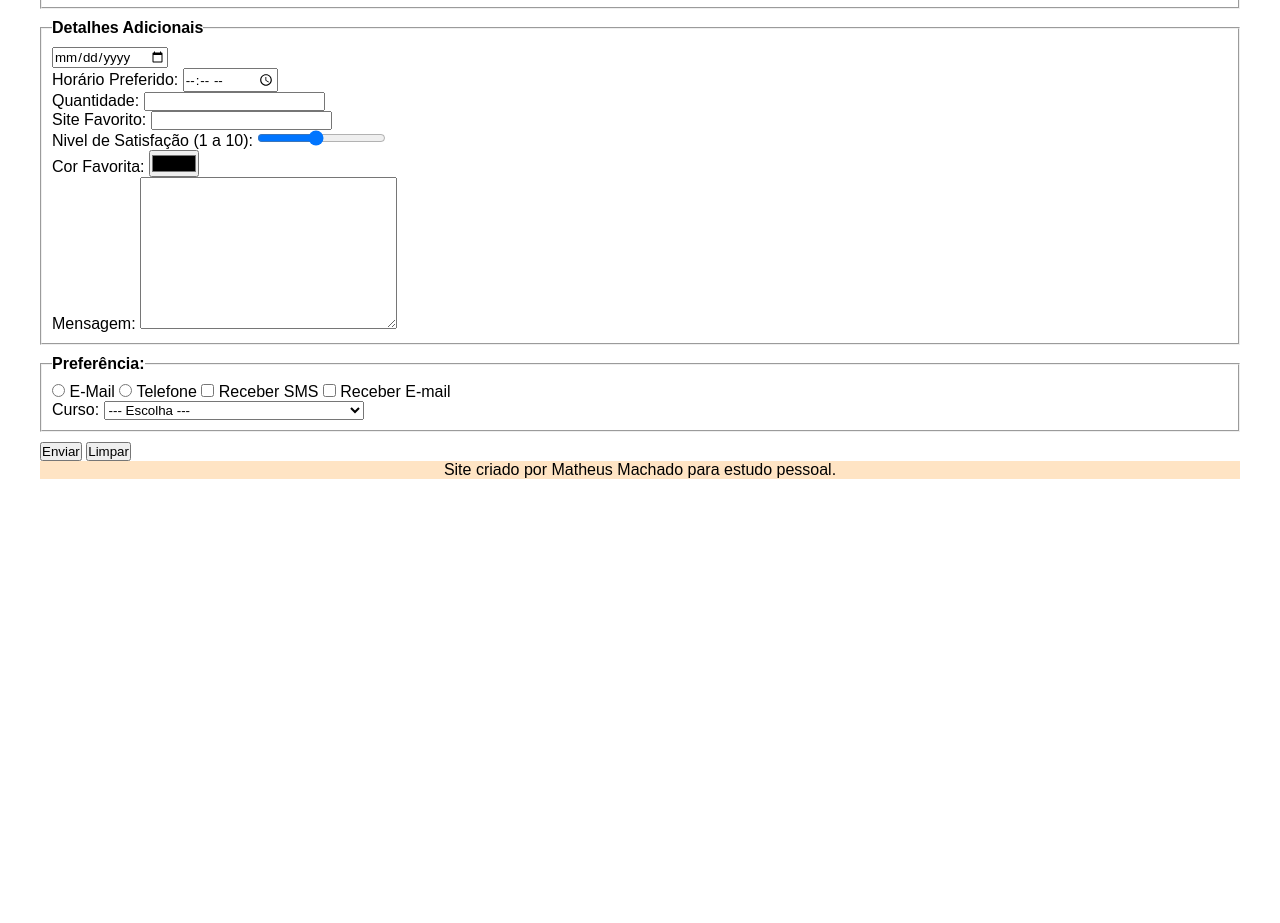
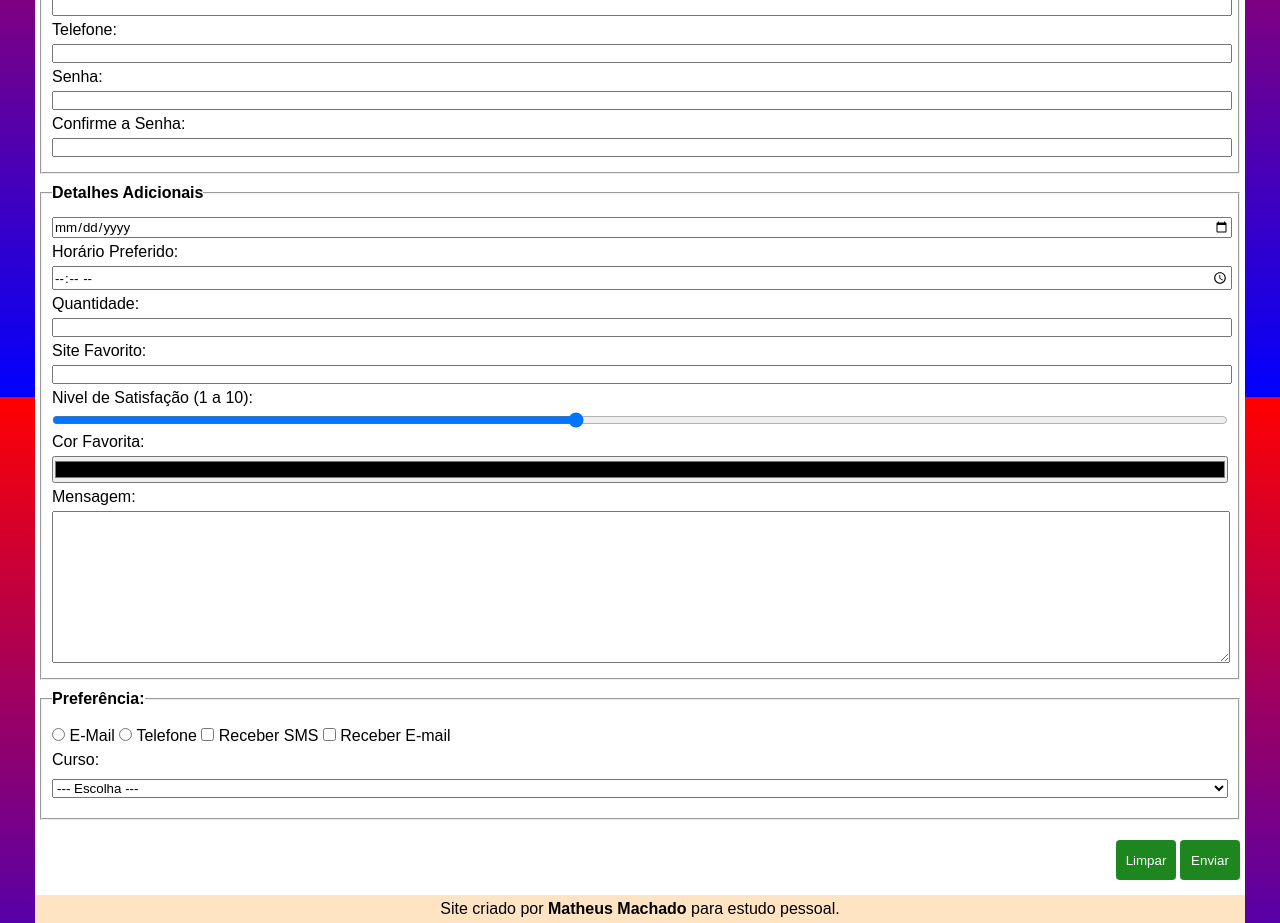
Before and after one commit to MatheusMachadoDM/faculdade, a plain HTML site: page Desenvolvimento Web Básico/aula5/contato.html in a window 1280 px wide. Shown: the part 403-1326 px from the top of the page. Before the commit the page ends 882 px from the top, so only its background shows below. Drawn offline with Linux system fonts and the light colour scheme.

Commit message:
Finalizando aula 5 de html

```diff
--- a/Desenvolvimento Web Básico/aula5/contato.html
+++ b/Desenvolvimento Web Básico/aula5/contato.html
@@ -6,14 +6,41 @@
     <title>Início</title>
     <link rel="stylesheet" href="estilos/style.css">
     <style>
-        fieldset{
+        .campo{
             margin: 10px 0px;
             padding: 10px;
             display: flex;
             flex-direction: column;
+
         }
         legend{
             font-weight: bold;
+        }
+        .campo input, textarea, select {
+        display: block;
+        width: 100%;
+        margin: 5px 0;
+        }
+        #campo2{
+            margin: 10px 0px;
+            padding: 10px;
+        }
+        #campo2 input, label, select{
+            margin: 10px 0;
+        }
+        #botaoDireita{
+            display: flex;
+            flex-direction: row-reverse;
+            gap: 4px
+        }
+        .botao{
+            color: white;
+            background-color: rgb(30, 134, 30);
+            border: 0;
+            border-radius: 4px;
+            width: 60px;
+            height: 40px;
+            margin: 10px 0px;
         }
 
     </style>
@@ -39,7 +66,7 @@
     <main>
         <h1>Formulário</h1>
         <form action="">
-            <fieldset>
+            <fieldset class="campo">
                 <legend>Informações pessoais</legend>
                 <p>
                     <label for="inome">Nome:</label>
@@ -62,7 +89,7 @@
                     <input type="password" name="confirmarSenha" id="iconfirmarSenha" required minlength="8" maxlength="20">
                 </p>
             </fieldset>
-            <fieldset>
+            <fieldset class="campo">
                 <legend>Detalhes Adicionais</legend>
                 <p>
                     <label for="iNascimento"></label>
@@ -93,19 +120,18 @@
                     <textarea name="mensagem" id="iMensagem" cols="30" rows="10"></textarea>
                 </p>
             </fieldset>
-            <fieldset>
+            <fieldset id="campo2">
                 <legend>Preferência: </legend>
 
-                <p>
-                    <input type="radio" name="emailRadio" id="iEmailradio">
+                    <input type="radio" name="notificacao" id="iEmailradio">
                     <label for="iEmailradio">E-Mail</label>
-                    <input type="radio" name="telefoneRadio" id="iTelefoneradio">
+                    <input type="radio" name="notificacao" id="iTelefoneradio">
                     <label for="iTelefoneradio">Telefone</label>
                     <input type="checkbox" name="sms" id="iSms">
                     <label for="iSms">Receber SMS</label>
                     <input type="checkbox" name="checkEmail" id="iCheckEmail">
-                    <label for="iSms">Receber E-mail</label>
-                </p>
+                    <label for="iCheckEmail">Receber E-mail</label>
+
                 <p>
                     <label for="iCurso">Curso:</label>
                     <select name="estado" id="iestado">
@@ -116,12 +142,14 @@
                     </select>
                 </p>
             </fieldset>
-            <input type="submit" value="Enviar">
-            <input type="reset" value="Limpar">
+            <p id="botaoDireita">
+                <input type="submit" value="Enviar" class="botao">
+                <input type="reset" value="Limpar" class="botao">
+            </p>
         </form>
     </main>
     <footer>
-        <p>Site criado por Matheus Machado para estudo pessoal.</p>
+        <p>Site criado por <strong>Matheus Machado</strong> para estudo pessoal.</p>
     </footer>
 </body>
 </html>
--- a/Desenvolvimento Web Básico/aula5/estilos/style.css
+++ b/Desenvolvimento Web Básico/aula5/estilos/style.css
@@ -4,8 +4,14 @@
     font-family: Arial, Helvetica, sans-serif;
 }
 body{
+    background-image: linear-gradient(to bottom, red, blue);
+    background-attachment: fixed;
+}
+header, nav, main, footer{
     max-width: 1200px;
     margin: auto;
+    background-color: white;
+    padding: 5px;
 }
 header{
     display: flex;
```
Also changed, not shown: Desenvolvimento Web Básico/aula5/index.html (+3 -3 lines), Desenvolvimento Web Básico/aula5/quemSomos.html (+1 -1 lines), Desenvolvimento Web Básico/aula5/tabelas.html (+8 -3 lines).
